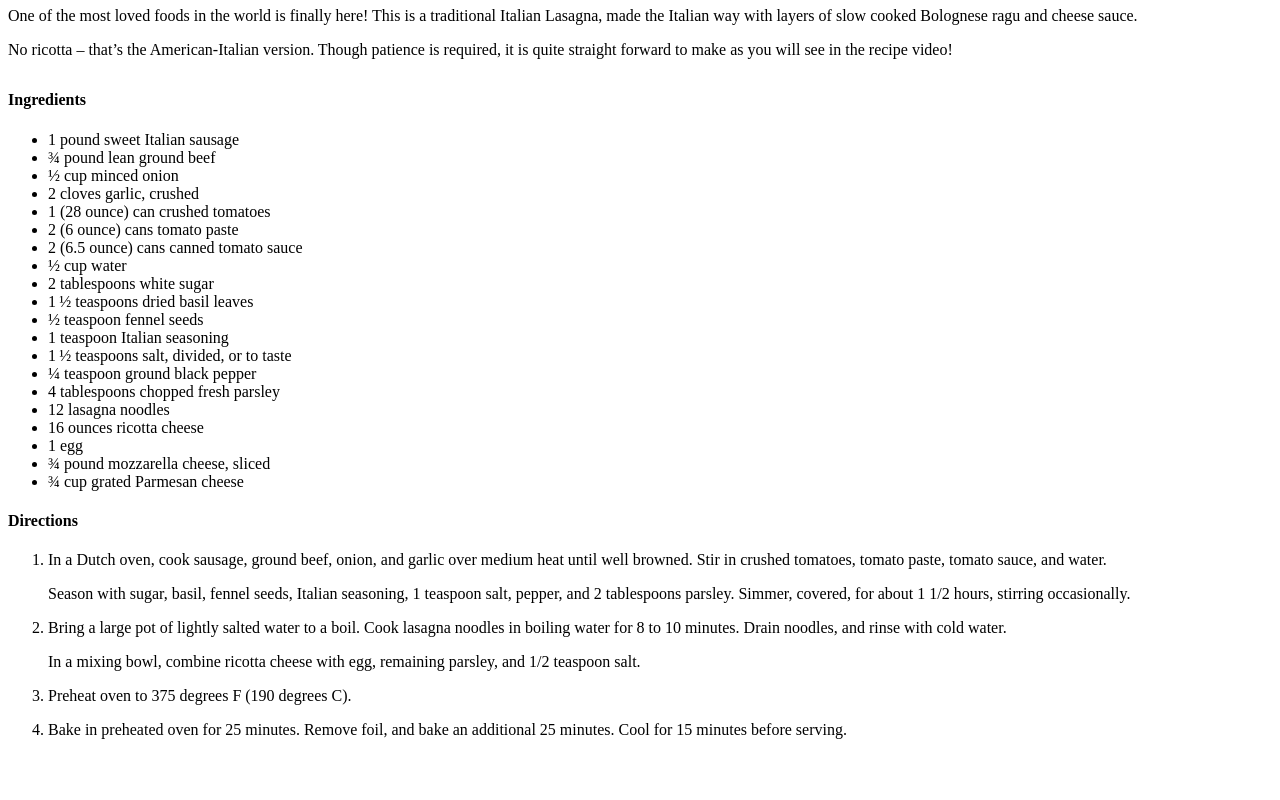
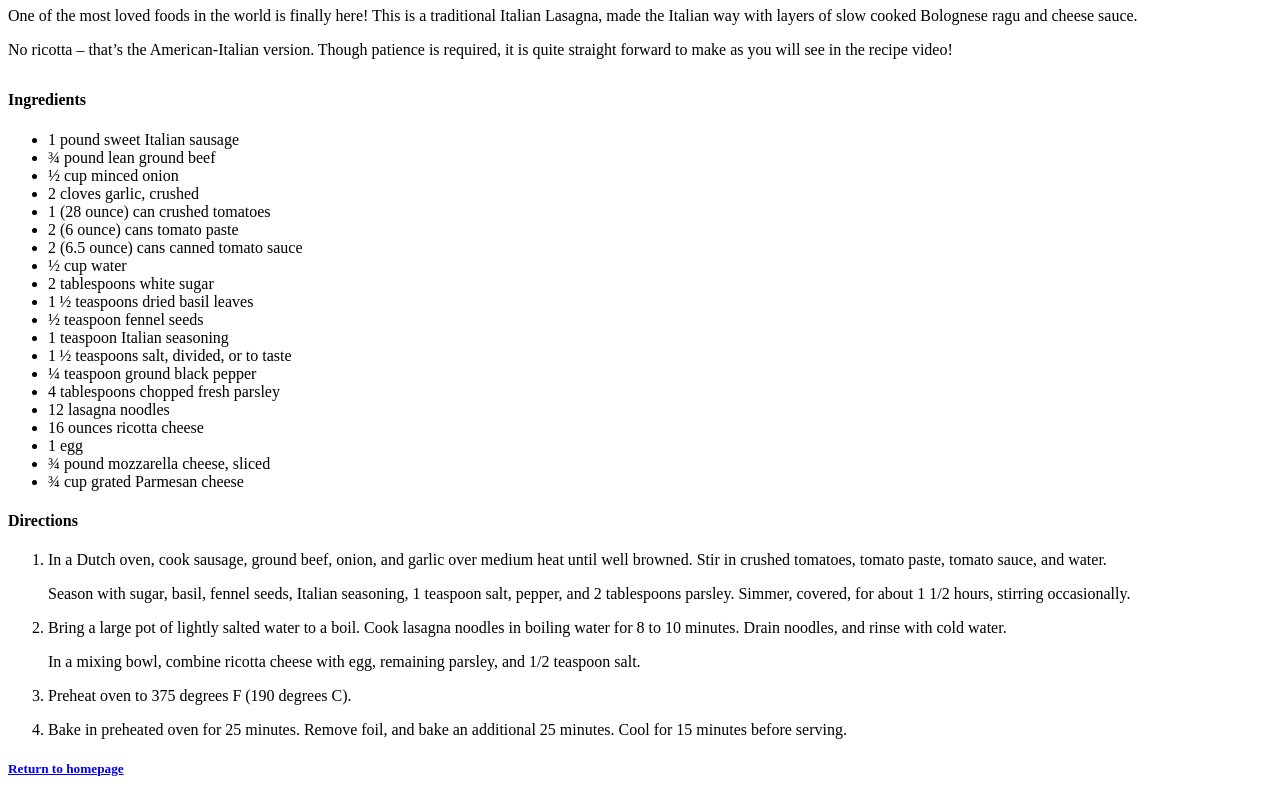
Before and after one commit to Charles-LM/odin-recipes, a plain HTML site: page recipes/lasagna.html in a window 1280 px wide. Shown: the part 1037-1837 px from the top of the page. Before the commit the page ends 1792 px from the top, so only its background shows below. Drawn offline with Linux system fonts and the light colour scheme.

Commit message:
added return to homepage function

```diff
--- a/recipes/lasagna.html
+++ b/recipes/lasagna.html
@@ -54,6 +54,7 @@
 
     </ol>
 
+    <h5><a href="../index.html">Return to homepage</a></h5>
 
 
 
```
Also changed, not shown: recipes/mango_cheesecake.html (+1 -1 lines), recipes/pho.html (+1 -1 lines).
